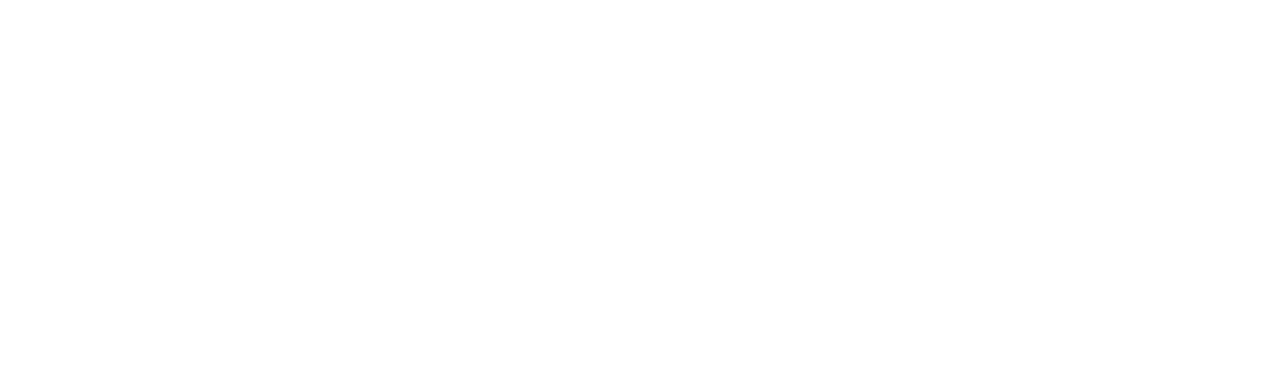
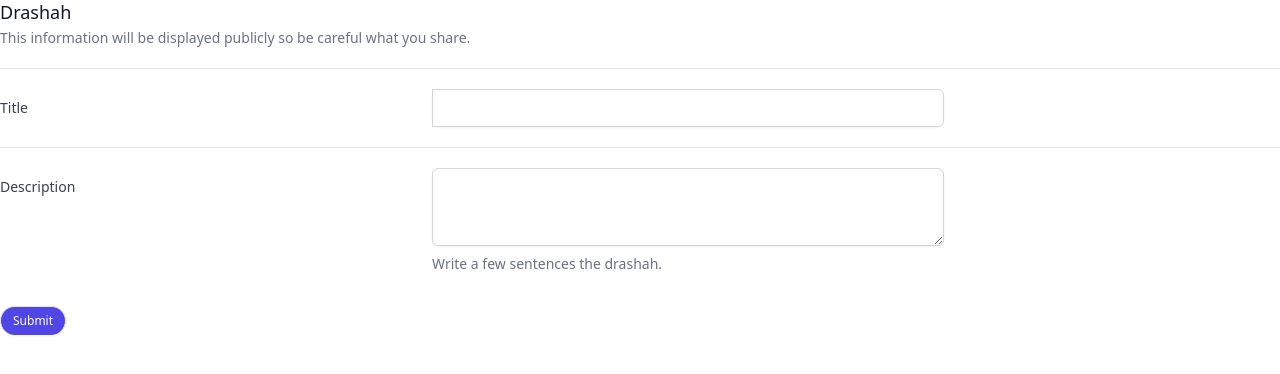
Before and after one commit to matthew-a-klein/drashos-site, a React (Create React App) app in the folder frontend/: page /postdrashos in a window 1280 px wide. Before the commit this address had no page. Shown: the top 374 px of the page. Built offline with nearby package versions, Linux system fonts and the light colour scheme.

Commit message:
Create basic post drashah functionality

```diff
--- a/frontend/src/App.js
+++ b/frontend/src/App.js
@@ -3,6 +3,7 @@
 
 import ViewDrashos from './pages/ViewDrashos'
 import Home from './pages/Home';
+import PostDrashos from './pages/PostDrashos';
 
 
 
@@ -11,6 +12,7 @@
     <Routes>
       <Route path='/' element={<Home />} />
       <Route path='/viewdrashos/' element={<ViewDrashos/>}/>
+      <Route path='/postdrashos/' element={<PostDrashos/>}/>
     </Routes>
 
   </Router>)
--- /dev/null
+++ b/frontend/src/pages/PostDrashos.js
@@ -0,0 +1,93 @@
+import React from "react";
+
+import axios from "axios";
+export default function PostDrashos() {
+
+
+    const [formData, setFormData] = React.useState({
+        title: '',
+        description: ''
+    })
+
+    function handleChange(event) {
+        setFormData(prevFormData => {
+            return {
+                ...prevFormData,
+                [event.target.name]: event.target.value
+            }
+        })
+    }
+
+    function handleSubmit(event) {
+        event.preventDefault()
+        axios.post('/api/drashos/', formData)
+            .then(function (response) {
+                console.log(response);
+            })
+            .catch(function (error) {
+                console.log(error);
+            });
+    }
+
+
+
+    return (
+        <form onSubmit={handleSubmit} className="space-y-8 divide-y divide-gray-200">
+            <div className="space-y-8 divide-y divide-gray-200 sm:space-y-5">
+                <div className="space-y-6 sm:space-y-5">
+                    <div>
+                        <h3 className="text-lg font-medium leading-6 text-gray-900">Drashah</h3>
+                        <p className="mt-1 max-w-2xl text-sm text-gray-500">
+                            This information will be displayed publicly so be careful what you share.
+                        </p>
+                    </div>
+
+                    <div className="space-y-6 sm:space-y-5">
+                        <div className="sm:grid sm:grid-cols-3 sm:items-start sm:gap-4 sm:border-t sm:border-gray-200 sm:pt-5">
+                            <label htmlFor="title" className="block text-sm font-medium text-gray-700 sm:mt-px sm:pt-2">
+                                Title
+                            </label>
+                            <div className="mt-1 sm:col-span-2 sm:mt-0">
+                                <div className="flex max-w-lg rounded-md shadow-sm">
+                                    <input
+                                        type="text"
+                                        name="title"
+                                        id="title"
+                                        onChange={handleChange}
+                                        value={formData.title}
+                                        autoComplete="title"
+                                        className="block w-full min-w-0 flex-1 rounded-none rounded-r-md border-gray-300 focus:border-indigo-500 focus:ring-indigo-500 sm:text-sm"
+                                    />
+                                </div>
+                            </div>
+                        </div>
+
+                        <div className="sm:grid sm:grid-cols-3 sm:items-start sm:gap-4 sm:border-t sm:border-gray-200 sm:pt-5">
+                            <label htmlFor="description" className="block text-sm font-medium text-gray-700 sm:mt-px sm:pt-2">
+                                Description
+                            </label>
+                            <div className="mt-1 sm:col-span-2 sm:mt-0">
+                                <textarea
+                                    id="description"
+                                    name="description"
+                                    value={formData.description}
+                                    onChange={handleChange}
+                                    rows={3}
+                                    className="block w-full max-w-lg rounded-md border-gray-300 shadow-sm focus:border-indigo-500 focus:ring-indigo-500 sm:text-sm"
+                                    defaultValue={''}
+                                />
+                                <p className="mt-2 text-sm text-gray-500">Write a few sentences the drashah.</p>
+                            </div>
+                        </div>
+                    </div>
+                </div>
+            </div>
+            <button
+                type="submit" value="Submit"
+                className="inline-flex items-center px-3 py-1.5 border border-transparent text-xs font-medium rounded-full shadow-sm text-white bg-indigo-600 hover:bg-indigo-700 focus:outline-none focus:ring-2 focus:ring-offset-2 focus:ring-indigo-500"
+            >
+                Submit
+            </button>
+        </form>
+    )
+}
```
Also changed, not shown: 2 other files (tests, documents, lock files or other folders).
